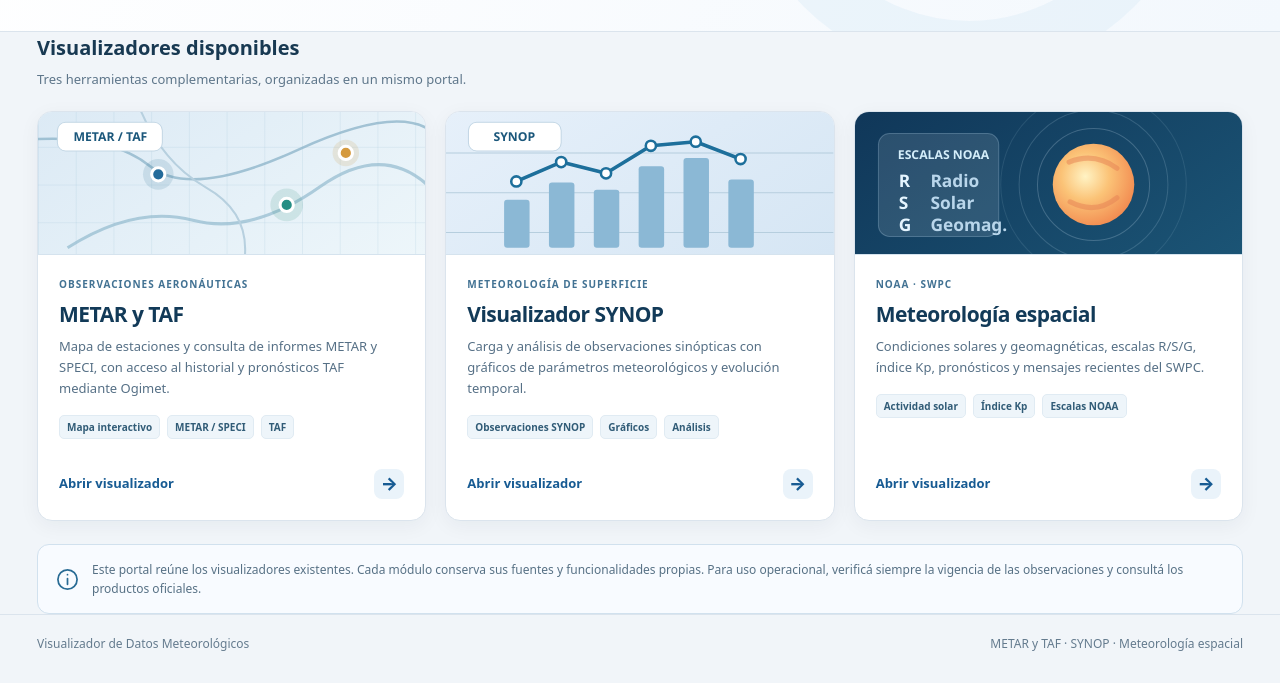
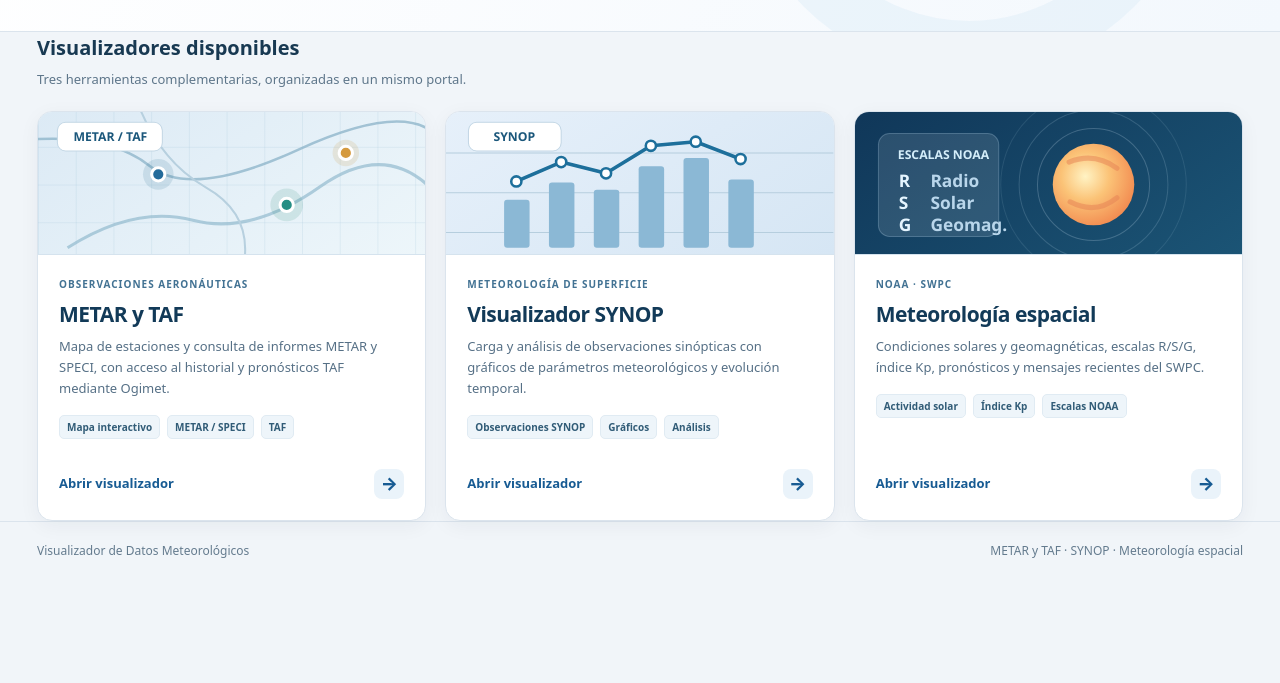
Before and after one commit to mauricioNico/visualizadorMeteorologico, a plain HTML site: page index.html in a window 1280 px wide. Shown: the part 354-1037 px from the top of the page. After the commit the page ends 944 px from the top, so only its background shows below. Drawn offline with Linux system fonts and the light colour scheme.

Commit message:
fix: favicon cuadrado en portada y retirar aviso introductorio

```diff
--- a/index.html
+++ b/index.html
@@ -6,7 +6,7 @@
   <meta name="theme-color" content="#123b70">
   <meta name="description" content="Visualizador de Datos Meteorológicos: METAR, SPECI y TAF, análisis SYNOP y meteorología espacial NOAA/SWPC.">
   <title>Visualizador de Datos Meteorológicos · Inicio</title>
-  <link rel="icon" type="image/png" href="logoM.png">
+  <link rel="icon" type="image/png" sizes="128x128" href="favicon.png">
   <style>
     :root {color-scheme:light;--azul:#123b70;--deep:#113254;--accent:#174979;--line:#dbe4ed;--bg:#f1f5f9;--text:#1c3045;--muted:#5e768a}
     *{box-sizing:border-box}
@@ -163,11 +163,6 @@
         </div>
       </a>
     </div>
-
-    <aside class="note" aria-label="Información del portal">
-      <svg viewBox="0 0 24 24" fill="none" stroke="currentColor" stroke-width="1.8" stroke-linecap="round" stroke-linejoin="round" aria-hidden="true"><circle cx="12" cy="12" r="10"/><path d="M12 11v6m0-10h.01"/></svg>
-      <p>Este portal reúne los visualizadores existentes. Cada módulo conserva sus fuentes y funcionalidades propias. Para uso operacional, verificá siempre la vigencia de las observaciones y consultá los productos oficiales.</p>
-    </aside>
   </main>
 
   <footer><div class="shell foot"><span>Visualizador de Datos Meteorológicos</span><span>METAR y TAF · SYNOP · Meteorología espacial</span></div></footer>
```
